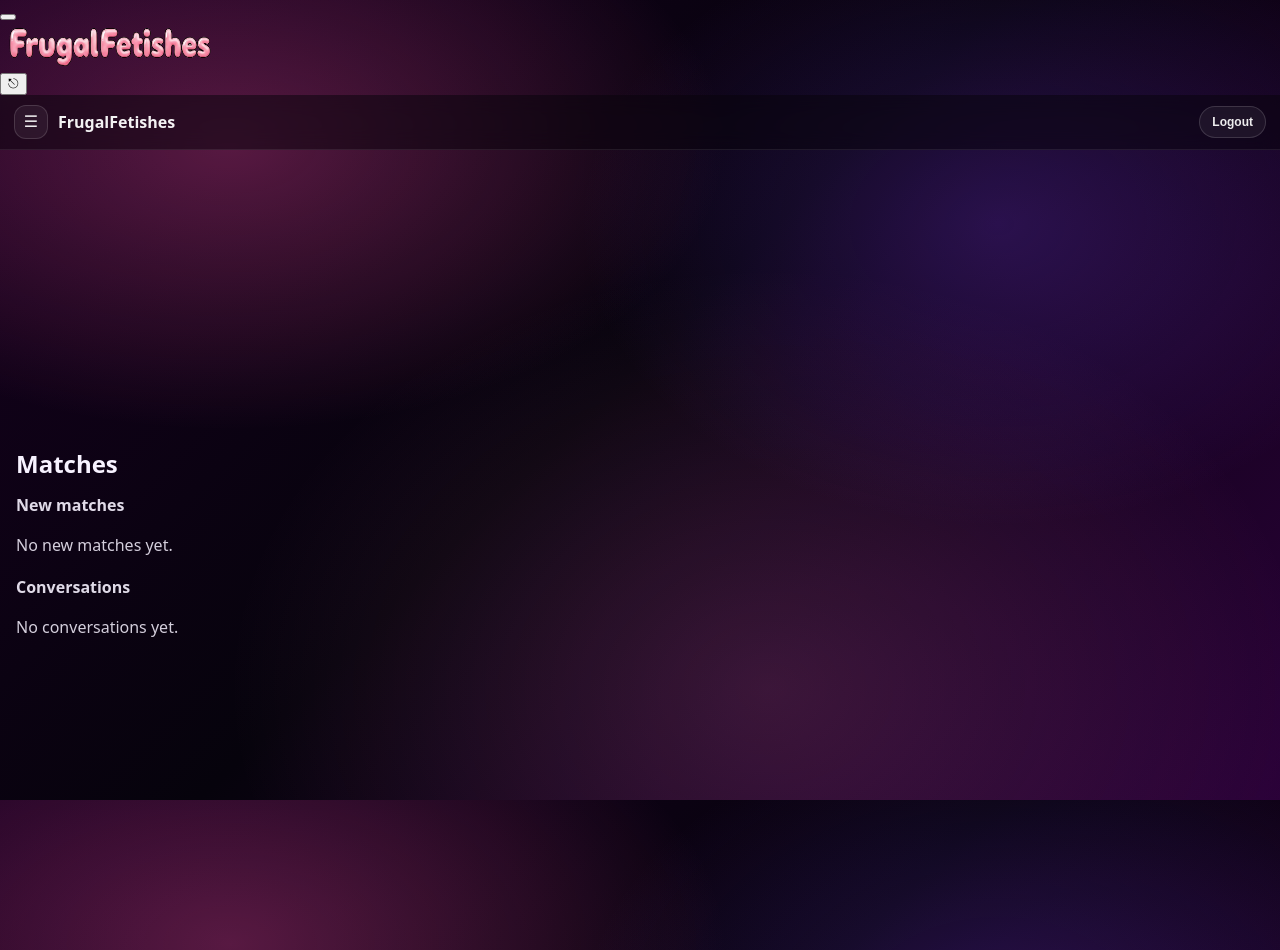
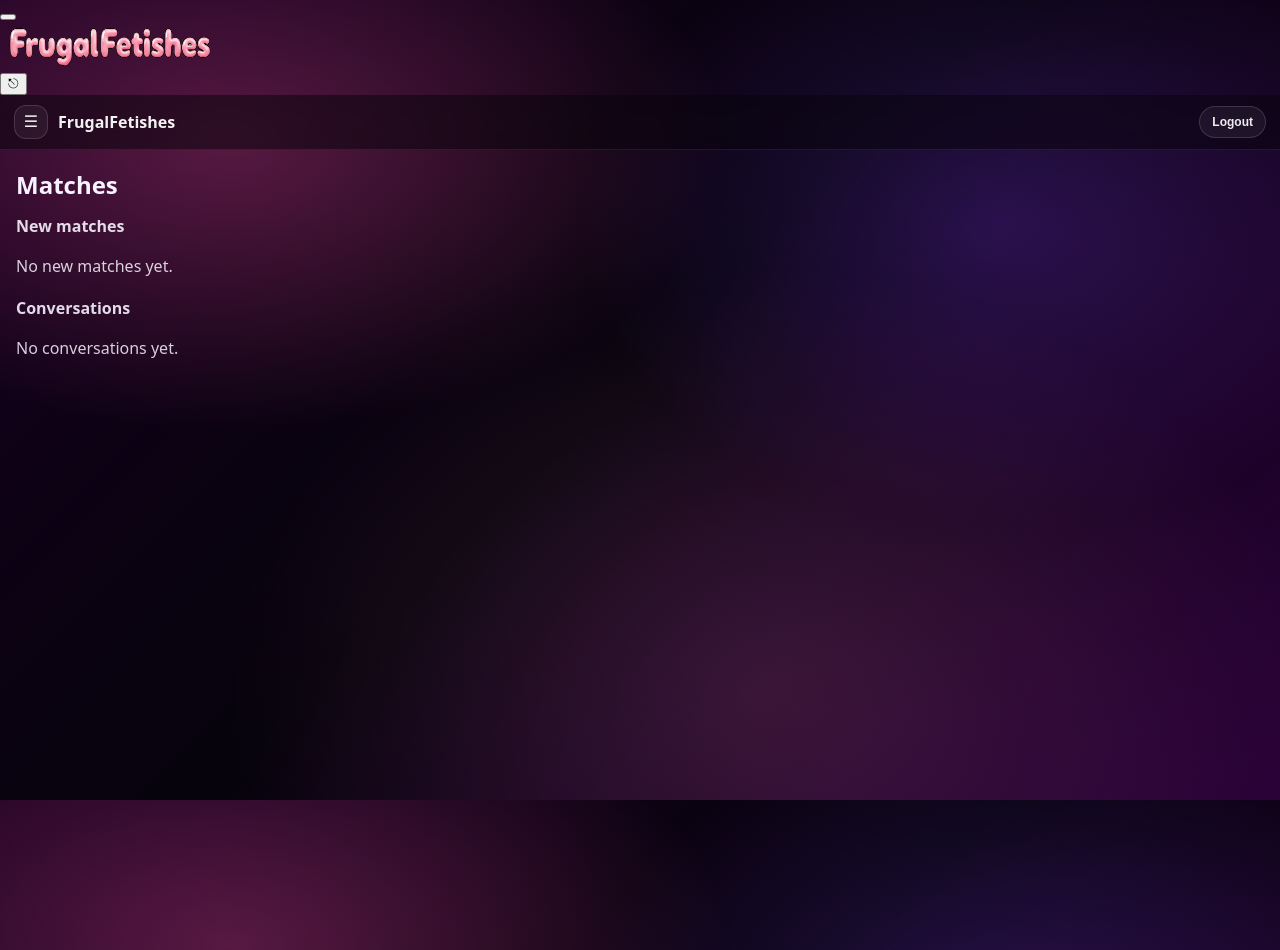
Before and after one commit to FrugalFetishes/frugalfetishes-frontend-next, a Next.js app: page /matches in a window 1280 px wide. Built offline with nearby package versions, Linux system fonts and the light colour scheme.

Commit message:
Update page.tsx

```diff
--- a/src/app/matches/page.tsx
+++ b/src/app/matches/page.tsx
@@ -13,7 +13,7 @@ export default function MatchesPage() {
   return (
     <div className="ff-page">
       <AppHeader active="matches" />
-      <main className="ff-shell" style={{ maxWidth: 920 }}>
+      <main className="ff-shell" style={{ maxWidth: 920, display: 'block', width: '100%', paddingTop: 8, paddingBottom: 24 }}>
         <SocialMatchesLayout myUid={myUid} />
       </main>
     </div>
```
